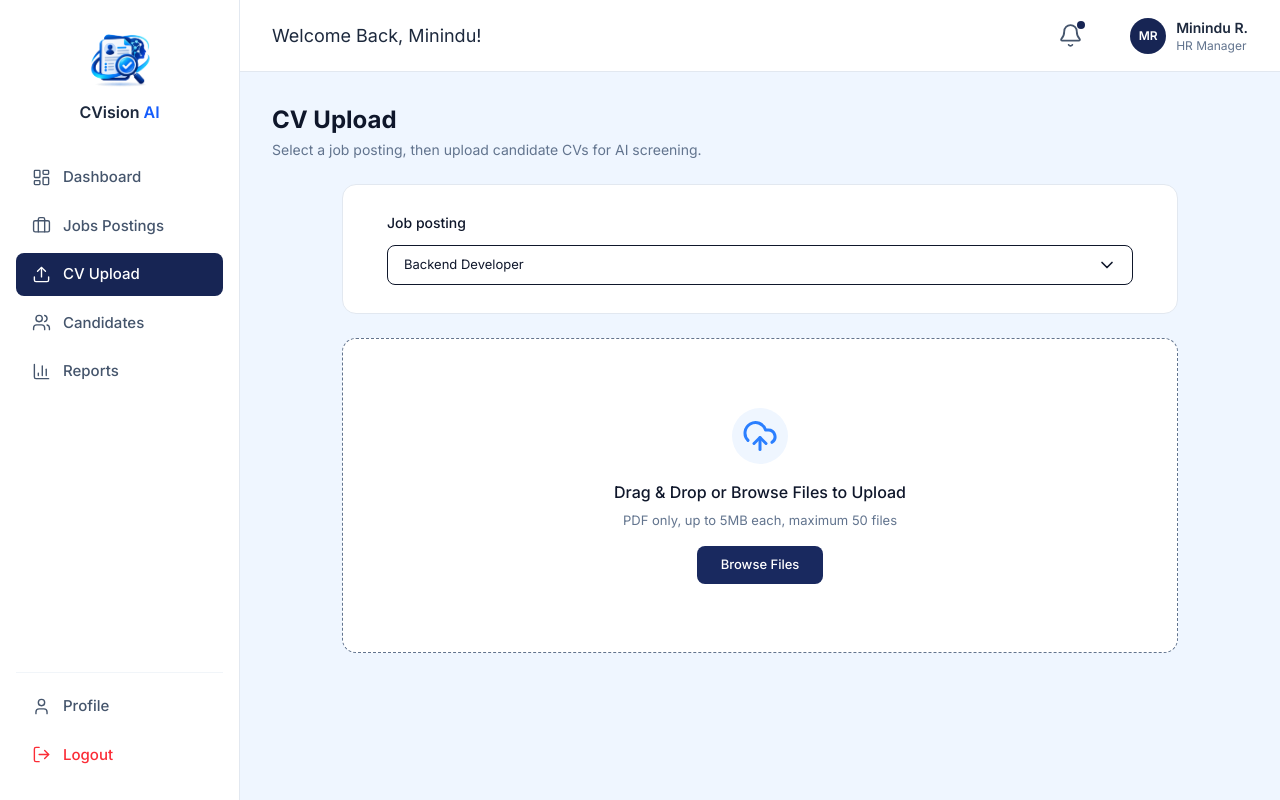
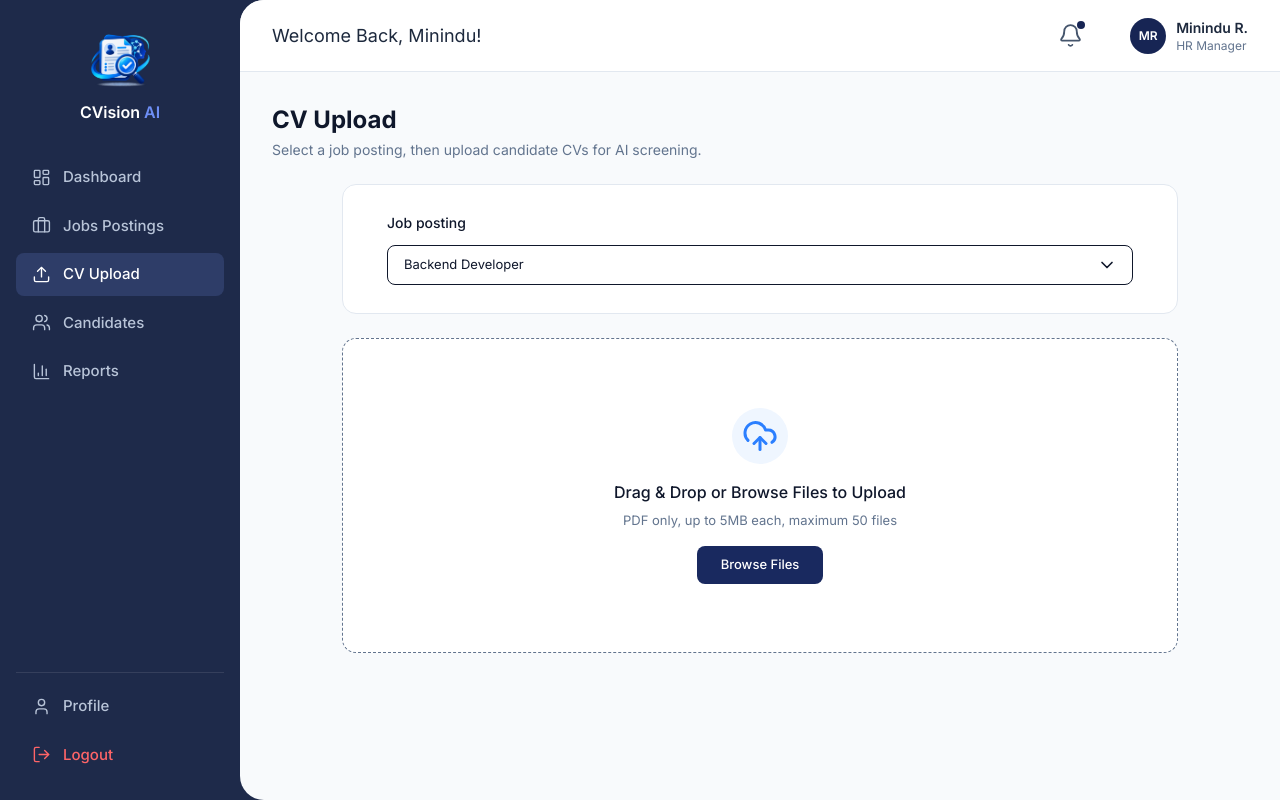
Before and after one commit to mininduRajapaksha/AI-CV-Screening-and-Recommendation, a React (Vite) app in the folder frontend/: page /cv-upload in a window 1280 px wide. Built offline with nearby package versions, Linux system fonts and the light colour scheme.

Commit message:
update layout

```diff
--- a/frontend/src/components/layout/AdminSidebar.jsx
+++ b/frontend/src/components/layout/AdminSidebar.jsx
@@ -19,17 +19,24 @@ const navLinks = [
 export default function AdminSidebar({ onLogout }) {
   const linkClasses = ({ isActive }) =>
     `flex items-center gap-3 px-4 py-2.5 rounded-lg text-[15px] font-medium transition-colors ${
-      isActive ? "text-white bg-[#172554]" : "text-slate-600 hover:bg-slate-50"
+      isActive
+        ? "text-white bg-[#2E3D68]"
+        : "text-[#B8C4D8] hover:bg-white/[0.06] hover:text-white"
     }`;
 
   return (
-    <aside className="w-60 flex-shrink-0 flex flex-col justify-between h-screen bg-white border-r border-slate-200 sticky top-0">
+    <aside className="w-60 flex-shrink-0 flex flex-col justify-between h-screen bg-[#1E2A4A] sticky top-0">
       <div>
         {/* Logo */}
         <div className="flex flex-col items-center py-6">
-          <img src={logo} alt="CVision AI logo" className="w-18 h-18 object-contain" />
-          <p className="mt-1 text-base font-semibold text-slate-800">
-            CVision <span className="text-blue-600">AI</span>
+          <img
+            src={logo}
+            alt="CVision AI logo"
+            className="w-18 h-18 object-contain"
+          />
+
+          <p className="mt-1 text-base font-semibold text-white">
+            CVision <span className="text-[#6D8EF5]">AI</span>
           </p>
         </div>
 
@@ -51,14 +58,16 @@ export default function AdminSidebar({ onLogout }) {
 
       {/* Bottom section */}
       <div className="px-4 pb-6 space-y-1.5">
-        <div className="border-t border-slate-100 mb-3" />
+        <div className="border-t border-white/10 mb-3" />
+
         <NavLink to="/admin/profile" className={linkClasses}>
           <User size={19} strokeWidth={1.75} />
           Profile
         </NavLink>
+
         <button
           onClick={onLogout}
-          className="w-full flex items-center gap-3 px-4 py-2.5 rounded-lg text-[15px] font-medium text-red-500 hover:bg-red-50 cursor-pointer"
+          className="w-full flex items-center gap-3 px-4 py-2.5 rounded-lg text-[15px] font-medium text-red-400 hover:bg-red-500/10 cursor-pointer transition-colors"
         >
           <LogOut size={19} strokeWidth={1.75} />
           Logout
--- a/frontend/src/components/layout/Sidebar.jsx
+++ b/frontend/src/components/layout/Sidebar.jsx
@@ -1,5 +1,13 @@
 import { NavLink, useNavigate } from 'react-router-dom'
-import { LayoutDashboard, Briefcase, Upload, Users, BarChart3, User, LogOut } from 'lucide-react'
+import {
+  LayoutDashboard,
+  Briefcase,
+  Upload,
+  Users,
+  BarChart3,
+  User,
+  LogOut
+} from 'lucide-react'
 import { useAuth } from '../../context/AuthContext'
 import logo from '../../assets/Logo.png'
 
@@ -16,38 +24,70 @@ export default function Sidebar() {
   const navigate = useNavigate()
 
   return (
-    <aside className="w-60 flex-shrink-0 flex flex-col justify-between h-screen bg-white border-r border-slate-200 sticky top-0">
+    <aside className="w-60 flex-shrink-0 flex flex-col justify-between h-screen bg-[#1E2A4A] sticky top-0">
       <div>
+        {/* Logo */}
         <div className="flex flex-col items-center py-6">
-          <img src={logo} alt="CVision AI logo" className="w-18 h-18 object-contain" />
-          <p className="mt-1 text-base font-semibold text-slate-800">
-            CVision <span className="text-blue-600">AI</span>
+          <img
+            src={logo}
+            alt="CVision AI logo"
+            className="w-18 h-18 object-contain"
+          />
+
+          <p className="mt-1 text-base font-semibold text-white">
+            CVision <span className="text-[#6D8EF5]">AI</span>
           </p>
         </div>
 
+        {/* Navigation */}
         <nav className="px-4 space-y-1.5 mt-2">
           {navItems.map(({ to, label, icon: Icon }) => (
-            <NavLink key={to} to={to}
+            <NavLink
+              key={to}
+              to={to}
               end={to === '/'}
               className={({ isActive }) =>
-                `flex items-center gap-3 px-4 py-2.5 rounded-lg text-[15px] font-medium transition-colors ${isActive ? 'text-white bg-[#172554]' : 'text-slate-600 hover:bg-slate-50'}`
-              }>
-              <Icon size={19} strokeWidth={1.75} />{label}
+                `flex items-center gap-3 px-4 py-2.5 rounded-lg text-[15px] font-medium transition-all duration-200 ${
+                  isActive
+                    ? 'text-white bg-[#2E3D68]'
+                    : 'text-[#B8C4D8] hover:bg-white/[0.06] hover:text-white'
+                }`
+              }
+            >
+              <Icon size={19} strokeWidth={1.75} />
+              {label}
             </NavLink>
           ))}
         </nav>
       </div>
 
+      {/* Bottom Navigation */}
       <div className="px-4 pb-6 space-y-1.5">
-        <div className="border-t border-slate-100 mb-3" />
-        <NavLink to="/profile" className={({ isActive }) =>
-          `flex items-center gap-3 px-4 py-2.5 rounded-lg text-[15px] font-medium transition-colors ${isActive ? 'text-white bg-[#172554]' : 'text-slate-600 hover:bg-slate-50'}`
-        }>
-          <User size={19} strokeWidth={1.75} /> Profile
+        <div className="border-t border-white/10 mb-3" />
+
+        <NavLink
+          to="/profile"
+          className={({ isActive }) =>
+            `flex items-center gap-3 px-4 py-2.5 rounded-lg text-[15px] font-medium transition-colors ${
+              isActive
+                ? 'text-white bg-[#2E3D68]'
+                : 'text-[#B8C4D8] hover:bg-white/[0.06] hover:text-white'
+            }`
+          }
+        >
+          <User size={19} strokeWidth={1.75} />
+          Profile
         </NavLink>
-        <button onClick={() => { logout(); navigate('/login') }}
-          className="flex items-center gap-3 px-4 py-2.5 rounded-lg text-[15px] font-medium text-red-500 hover:bg-red-50 w-full cursor-pointer">
-          <LogOut size={19} strokeWidth={1.75} /> Logout
+
+        <button
+          onClick={() => {
+            logout()
+            navigate('/login')
+          }}
+          className="flex items-center gap-3 px-4 py-2.5 rounded-lg text-[15px] font-medium text-red-400 hover:bg-red-500/10 w-full cursor-pointer transition-colors"
+        >
+          <LogOut size={19} strokeWidth={1.75} />
+          Logout
         </button>
       </div>
     </aside>
--- a/frontend/src/layouts/AdminLayout.jsx
+++ b/frontend/src/layouts/AdminLayout.jsx
@@ -18,10 +18,10 @@ export default function AdminLayout() {
   };
 
   return (
-    <div className="flex min-h-screen" style={{ backgroundColor: "#EFF6FF" }}>
+    <div className="flex min-h-screen bg-[#1E2A4A]">
       <AdminSidebar onLogout={handleLogout} />
 
-      <div className="flex-1 flex flex-col">
+      <div className="flex-1 flex flex-col overflow-hidden bg-slate-50 rounded-l-3xl">
         <Navbar user={mockAdmin} />
 
         <main className="flex-1 p-8">
--- a/frontend/src/layouts/MainLayout.jsx
+++ b/frontend/src/layouts/MainLayout.jsx
@@ -4,11 +4,12 @@ import Navbar from '../components/layout/Navbar'
 
 export default function MainLayout() {
   return (
-    <div className="flex min-h-screen" style={{ backgroundColor: '#EFF6FF' }}>
+    <div className="flex min-h-screen bg-[#1E2A4A]">
       <Sidebar />
-      <div className="flex-1 flex flex-col">
+
+      <div className="flex-1 flex flex-col overflow-hidden bg-slate-50 rounded-l-3xl">
         <Navbar />
-        <main className="flex-1 p-8">
+        <main className="flex-1 p-8 overflow-y-auto">
           <Outlet />
         </main>
       </div>
```
